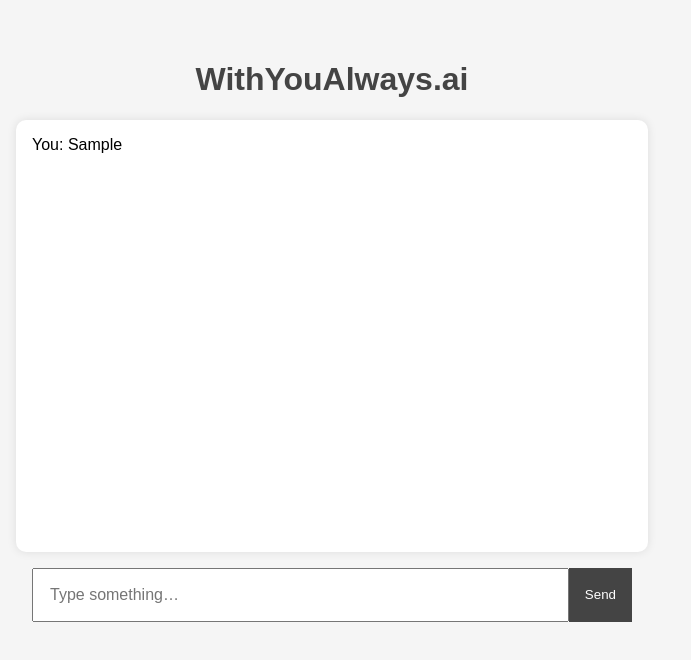
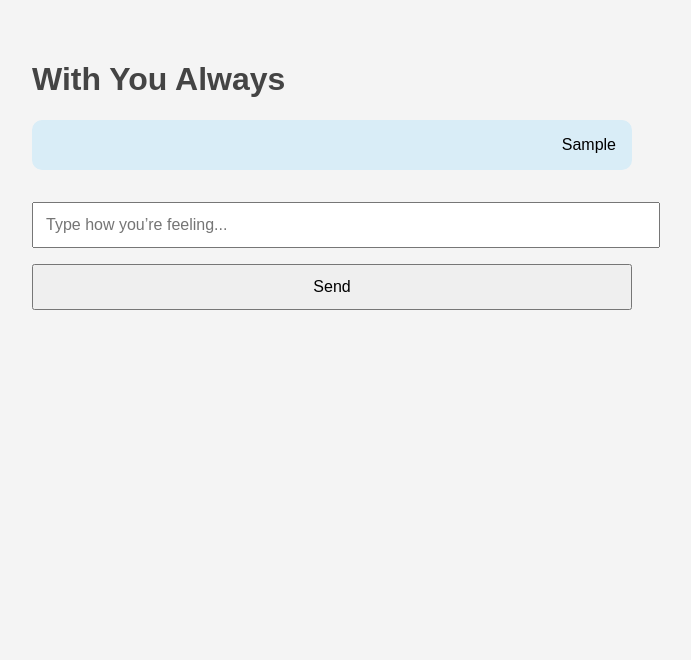
Before and after one commit to fahadsh-ai/withyoualways-ai, a website: page public/index.html in a window 1280 px wide. Both pictures are taken after typing "Sample" into the empty fields and a click on the button "Send". Shown: the whole page, without its empty margins (308-999 px from the left). Drawn offline with Linux system fonts and the light colour scheme; no server answers.

Commit message:
Update index.html

```diff
--- a/public/index.html
+++ b/public/index.html
@@ -3,79 +3,49 @@
 <head>
   <meta charset="UTF-8" />
   <meta name="viewport" content="width=device-width, initial-scale=1.0"/>
-  <title>WithYouAlways.ai</title>
+  <title>With You Always</title>
   <style>
-    body {
-      background: #f5f5f5;
-      font-family: sans-serif;
-      display: flex;
-      flex-direction: column;
-      align-items: center;
-      padding: 2rem;
-    }
-    h1 {
-      color: #444;
-    }
-    #chat {
-      width: 100%;
-      max-width: 600px;
-      height: 400px;
-      background: white;
-      border-radius: 10px;
-      padding: 1rem;
-      overflow-y: auto;
-      margin-bottom: 1rem;
-      box-shadow: 0 0 10px rgba(0,0,0,0.1);
-    }
-    #inputArea {
-      display: flex;
-      width: 100%;
-      max-width: 600px;
-    }
-    #input {
-      flex: 1;
-      padding: 1rem;
-      font-size: 1rem;
-    }
-    button {
-      padding: 1rem;
-      background: #444;
-      color: white;
-      border: none;
-    }
+    body { font-family: sans-serif; padding: 2rem; background: #f4f4f4; }
+    h1 { color: #444; }
+    #chat { max-width: 600px; margin: auto; }
+    .bubble { padding: 1rem; margin: 1rem 0; border-radius: 10px; }
+    .user { background: #d9edf7; text-align: right; }
+    .ai { background: #f5f5f5; }
+    input, button { padding: 0.75rem; font-size: 1rem; width: 100%; margin-top: 1rem; }
   </style>
 </head>
 <body>
-  <h1>WithYouAlways.ai</h1>
-  <div id="chat"></div>
-  <div id="inputArea">
-    <input type="text" id="input" placeholder="Type something…" />
+  <div id="chat">
+    <h1>With You Always</h1>
+    <div id="messages"></div>
+    <input id="userInput" placeholder="Type how you’re feeling..." />
     <button onclick="sendMessage()">Send</button>
   </div>
 
   <script>
-    const chat = document.getElementById('chat');
-    const input = document.getElementById('input');
-
-    function sendMessage() {
+    async function sendMessage() {
+      const input = document.getElementById('userInput');
       const message = input.value;
       if (!message) return;
-      const userBubble = document.createElement('div');
-      userBubble.textContent = "You: " + message;
-      chat.appendChild(userBubble);
-      input.value = "";
 
-      fetch('/chat', {
+      addMessage(message, 'user');
+      input.value = '';
+
+      const res = await fetch('/chat', {
         method: 'POST',
         headers: { 'Content-Type': 'application/json' },
-        body: JSON.stringify({ message })
-      })
-      .then(res => res.json())
-      .then(data => {
-        const aiBubble = document.createElement('div');
-        aiBubble.textContent = "AI: " + data.reply;
-        chat.appendChild(aiBubble);
+        body: JSON.stringify({ message }),
       });
+
+      const data = await res.json();
+      addMessage(data.reply, 'ai');
+    }
+
+    function addMessage(text, sender) {
+      const div = document.createElement('div');
+      div.className = `bubble ${sender}`;
+      div.textContent = text;
+      document.getElementById('messages').appendChild(div);
     }
   </script>
 </body>
```
